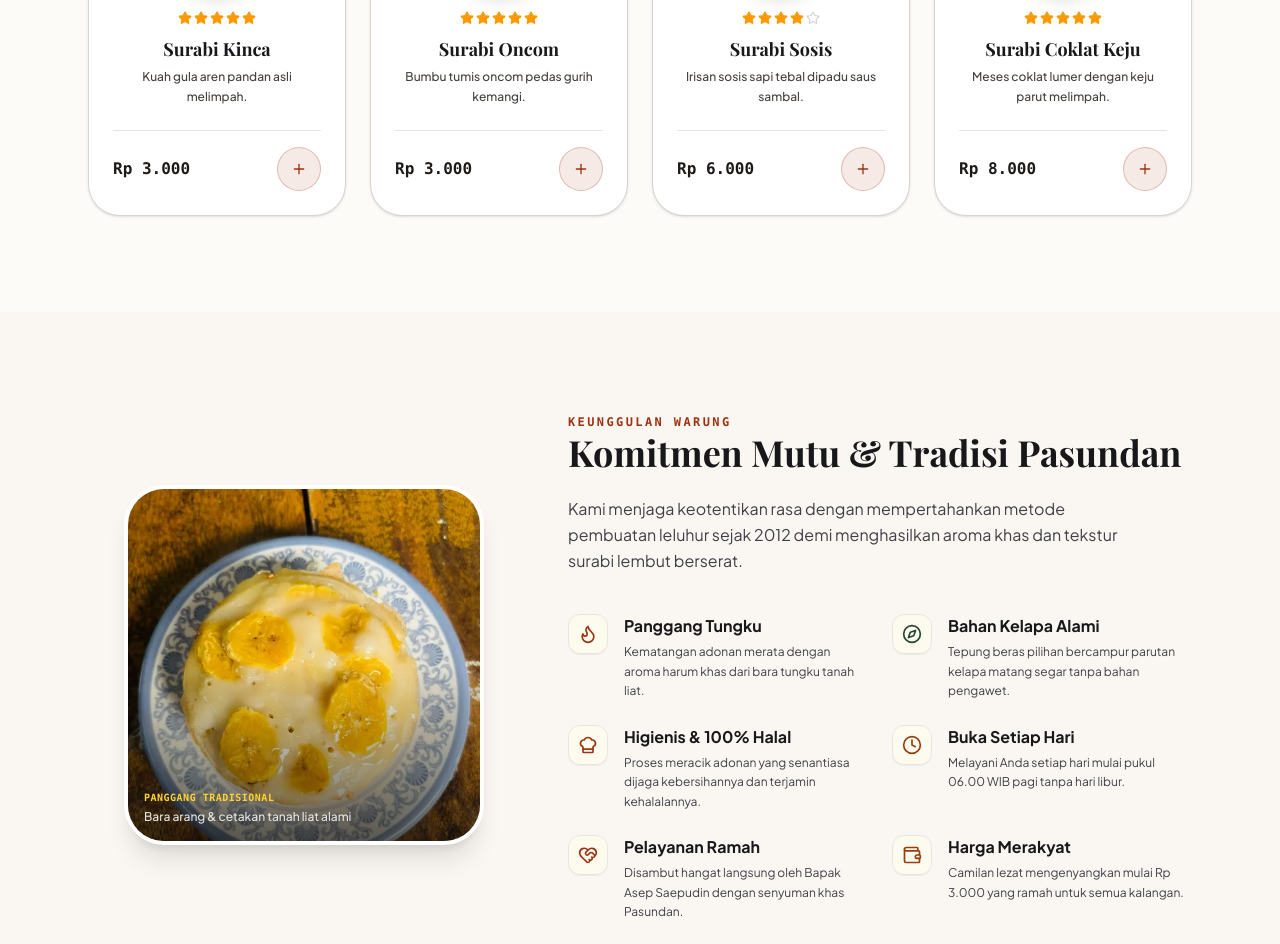
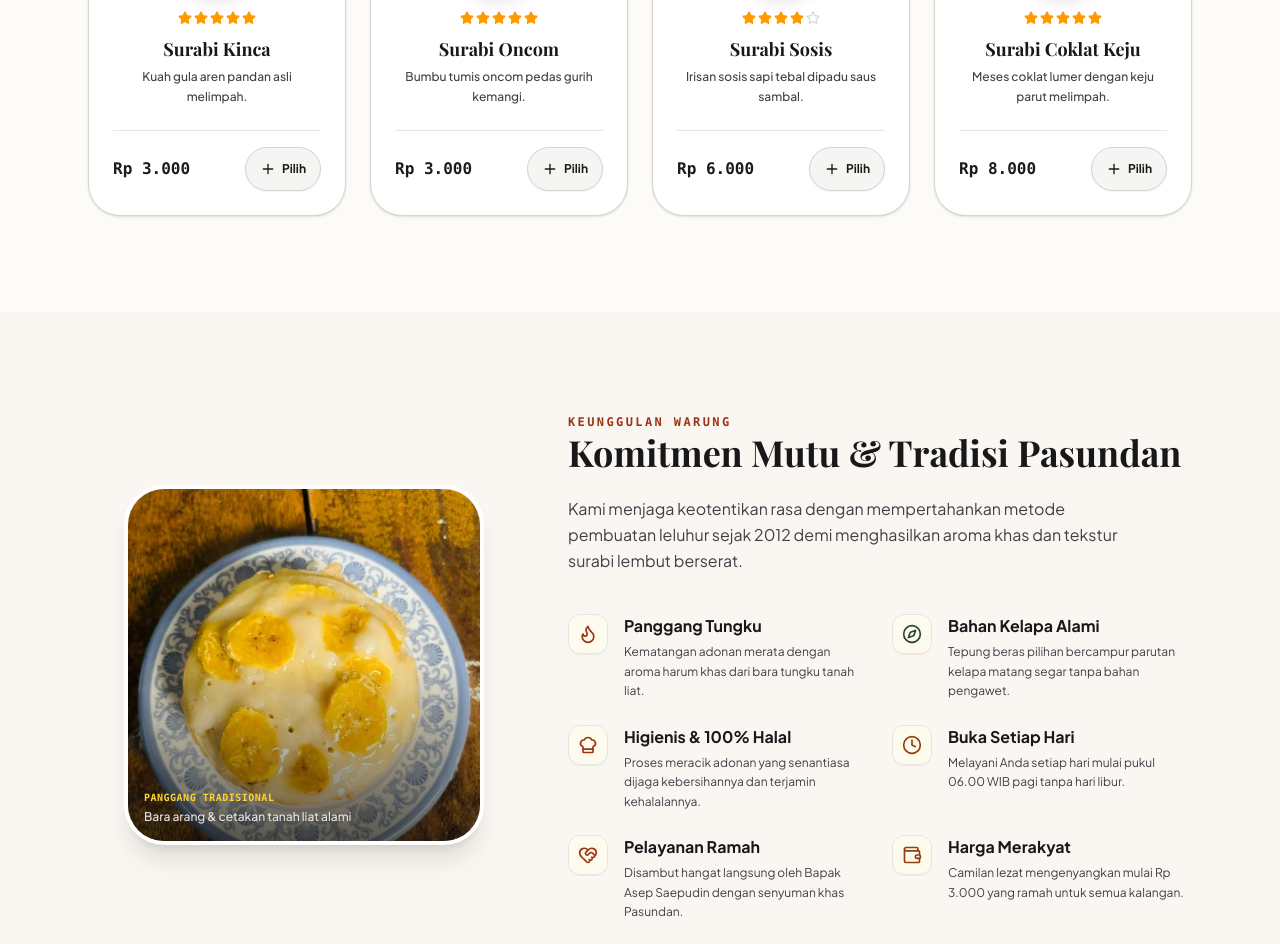
Before and after one commit to Wilhelm-art/surabi-cikal-cisangkan, a React (Vite) app: page / in a window 1280 px wide. Shown: the part 1140-2084 px from the top of the page. Built offline with nearby package versions, Linux system fonts and the light colour scheme; a web font is replaced by a local one.

Commit message:
feat: add inline quantity decrement and cancel controls to popular dish cards and floating bar

```diff
--- a/src/components/FloatingCart.tsx
+++ b/src/components/FloatingCart.tsx
@@ -59,8 +59,17 @@ export function FloatingCart() {
         className="fixed bottom-6 left-0 right-0 z-40 px-4 pointer-events-none"
       >
         <div className="max-w-xl mx-auto pointer-events-auto">
-          <div className="bg-stone-900/95 backdrop-blur-md text-white p-3.5 sm:p-4 rounded-full shadow-2xl border border-stone-700/60 flex items-center justify-between gap-3">
-            <div className="flex items-center gap-3 pl-2">
+          <div className="bg-stone-900/95 backdrop-blur-md text-white p-3 sm:p-4 rounded-full shadow-2xl border border-stone-700/60 flex items-center justify-between gap-3">
+            <div
+              onClick={() => setIsOpen(true)}
+              className="flex items-center gap-3 pl-2 cursor-pointer flex-1"
+              role="button"
+              tabIndex={0}
+              aria-label="Buka rincian keranjang pesanan"
+              onKeyDown={(e) => {
+                if (e.key === 'Enter') setIsOpen(true);
+              }}
+            >
               <div className="w-10 h-10 rounded-full bg-primary flex items-center justify-center text-white font-bold text-sm shrink-0 shadow-md">
                 <ShoppingBag className="w-5 h-5" />
               </div>
@@ -74,13 +83,23 @@ export function FloatingCart() {
               </div>
             </div>
 
-            <button
-              onClick={() => setIsOpen(true)}
-              className="bg-primary hover:bg-primary-hover active:scale-95 text-white px-5 sm:px-6 py-2.5 rounded-full text-xs sm:text-sm font-bold transition-all cursor-pointer flex items-center gap-2 shadow-lg shadow-primary/20 min-h-[44px]"
-            >
-              <span>Lihat Pesanan</span>
-              <MessageCircle className="w-4 h-4" />
-            </button>
+            <div className="flex items-center gap-1.5 shrink-0">
+              <button
+                onClick={clearCart}
+                className="p-2 text-stone-400 hover:text-red-400 transition-colors cursor-pointer min-w-[40px] min-h-[40px] flex items-center justify-center rounded-full hover:bg-stone-800"
+                title="Batal & kosongkan keranjang"
+                aria-label="Batal dan kosongkan keranjang"
+              >
+                <Trash2 className="w-4 h-4" />
+              </button>
+              <button
+                onClick={() => setIsOpen(true)}
+                className="bg-primary hover:bg-primary-hover active:scale-95 text-white px-4 sm:px-5 py-2.5 rounded-full text-xs sm:text-sm font-bold transition-all cursor-pointer flex items-center gap-1.5 shadow-lg shadow-primary/20 min-h-[44px]"
+              >
+                <span>Edit / Pesan</span>
+                <MessageCircle className="w-4 h-4" />
+              </button>
+            </div>
           </div>
         </div>
       </motion.div>
--- a/src/components/PopularDishes.tsx
+++ b/src/components/PopularDishes.tsx
@@ -1,12 +1,12 @@
 import { motion } from 'motion/react';
-import { Star, Plus, ArrowRight, Check } from 'lucide-react';
+import { Star, Plus, Minus, ArrowRight } from 'lucide-react';
 import { POPULAR_DISHES } from '../data/menu';
 import { useCart } from '../context/CartContext';
 import { scrollToSection } from '../utils/scroll';
 import { MenuItem } from '../types';
 
 export function PopularDishes() {
-  const { cart, addToCart } = useCart();
+  const { cart, addToCart, updateQuantity } = useCart();
 
   const handleAdd = (dish: typeof POPULAR_DISHES[number]) => {
     const item: MenuItem = {
@@ -57,7 +57,9 @@ export function PopularDishes() {
                 whileInView={{ opacity: 1, y: 0 }}
                 viewport={{ once: true }}
                 transition={{ duration: 0.5, delay: i * 0.1 }}
-                className="relative bg-surface rounded-[2rem] p-6 pt-16 border border-stone-300 shadow-sm hover:shadow-xl hover:-translate-y-1 transition-all flex flex-col items-center text-center mt-12 group"
+                className={`relative bg-surface rounded-[2rem] p-6 pt-16 border shadow-sm hover:shadow-xl hover:-translate-y-1 transition-all flex flex-col items-center text-center mt-12 group ${
+                  qty > 0 ? 'border-primary ring-2 ring-primary/20' : 'border-stone-300'
+                }`}
               >
                 {/* Circular image overlapping card top */}
                 <div className="absolute -top-12 w-24 h-24 rounded-full border-4 border-white shadow-lg overflow-hidden bg-bg-warm">
@@ -91,22 +93,44 @@ export function PopularDishes() {
                   {dish.desc}
                 </p>
 
-                {/* Price and Cart Add Button */}
+                {/* Price and Cart Add/Reduce Counter */}
                 <div className="flex justify-between items-center w-full border-t border-stone-200 pt-4 mt-auto">
                   <span className="font-bold text-stone-900 text-base font-mono">
                     {dish.price}
                   </span>
-                  <button
-                    onClick={() => handleAdd(dish)}
-                    className={`min-w-[44px] min-h-[44px] rounded-full flex items-center justify-center transition-all cursor-pointer ${
-                      qty > 0
-                        ? 'bg-primary text-white shadow-md'
-                        : 'bg-primary/10 text-primary hover:bg-primary hover:text-white border border-primary/25'
-                    }`}
-                    aria-label={`Tambahkan ${dish.name} ke pesanan`}
-                  >
-                    {qty > 0 ? <Check className="w-4 h-4" /> : <Plus className="w-4 h-4" />}
-                  </button>
+
+                  {qty === 0 ? (
+                    <button
+                      onClick={() => handleAdd(dish)}
+                      className="bg-stone-100 hover:bg-primary hover:text-white text-stone-900 border border-stone-300 hover:border-primary min-w-[44px] min-h-[44px] px-3.5 py-1.5 rounded-full flex items-center gap-1.5 text-xs font-bold transition-all cursor-pointer shadow-xs"
+                      aria-label={`Tambah ${dish.name} ke pesanan`}
+                    >
+                      <Plus className="w-4 h-4" />
+                      <span>Pilih</span>
+                    </button>
+                  ) : (
+                    <div className="flex items-center gap-2 bg-primary/10 border border-primary/30 rounded-full px-2 py-1 min-h-[44px]">
+                      <button
+                        onClick={() => updateQuantity(dishItemId, -1)}
+                        className="w-7 h-7 rounded-full bg-white hover:bg-stone-100 text-primary flex items-center justify-center font-bold text-xs shadow-xs cursor-pointer min-w-[28px]"
+                        aria-label={`Kurangi porsi ${dish.name}`}
+                        title="Kurangi porsi"
+                      >
+                        <Minus className="w-3.5 h-3.5" />
+                      </button>
+                      <span className="font-bold text-xs text-primary font-mono px-1">
+                        {qty}
+                      </span>
+                      <button
+                        onClick={() => handleAdd(dish)}
+                        className="w-7 h-7 rounded-full bg-primary hover:bg-primary-hover text-white flex items-center justify-center font-bold text-xs shadow-xs cursor-pointer min-w-[28px]"
+                        aria-label={`Tambah porsi ${dish.name}`}
+                        title="Tambah porsi"
+                      >
+                        <Plus className="w-3.5 h-3.5" />
+                      </button>
+                    </div>
+                  )}
                 </div>
               </motion.div>
             );
```
